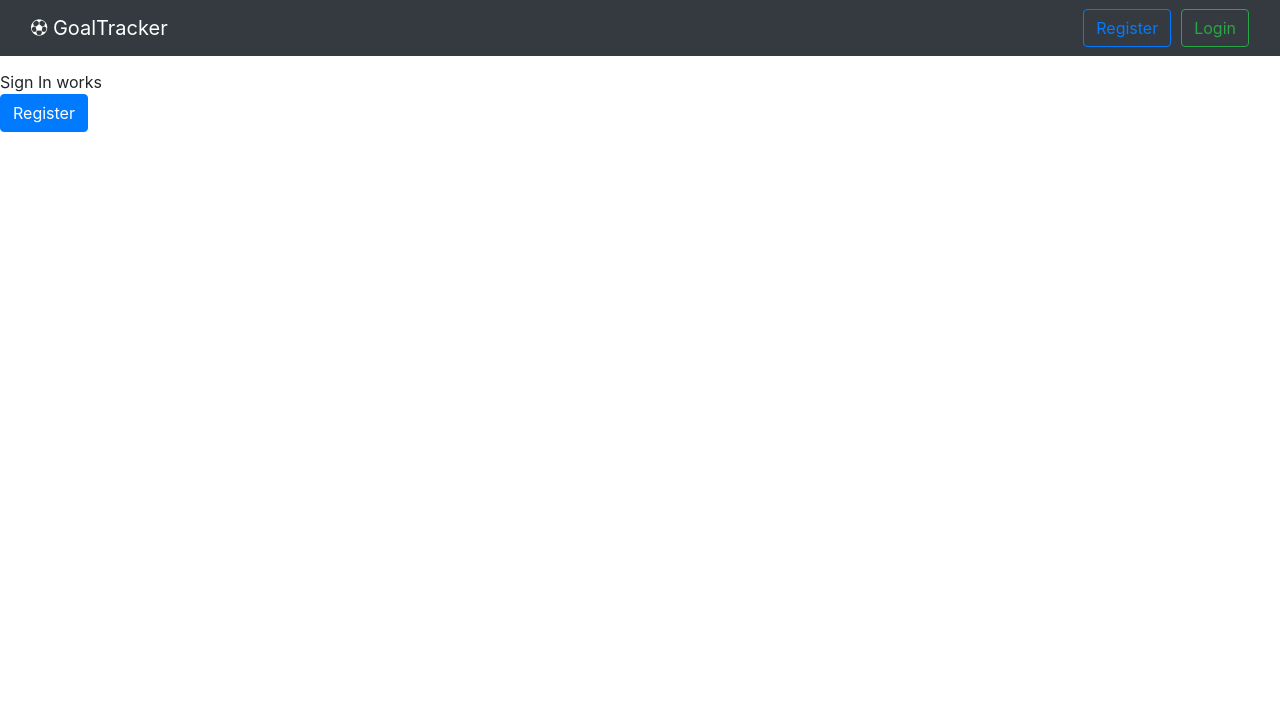
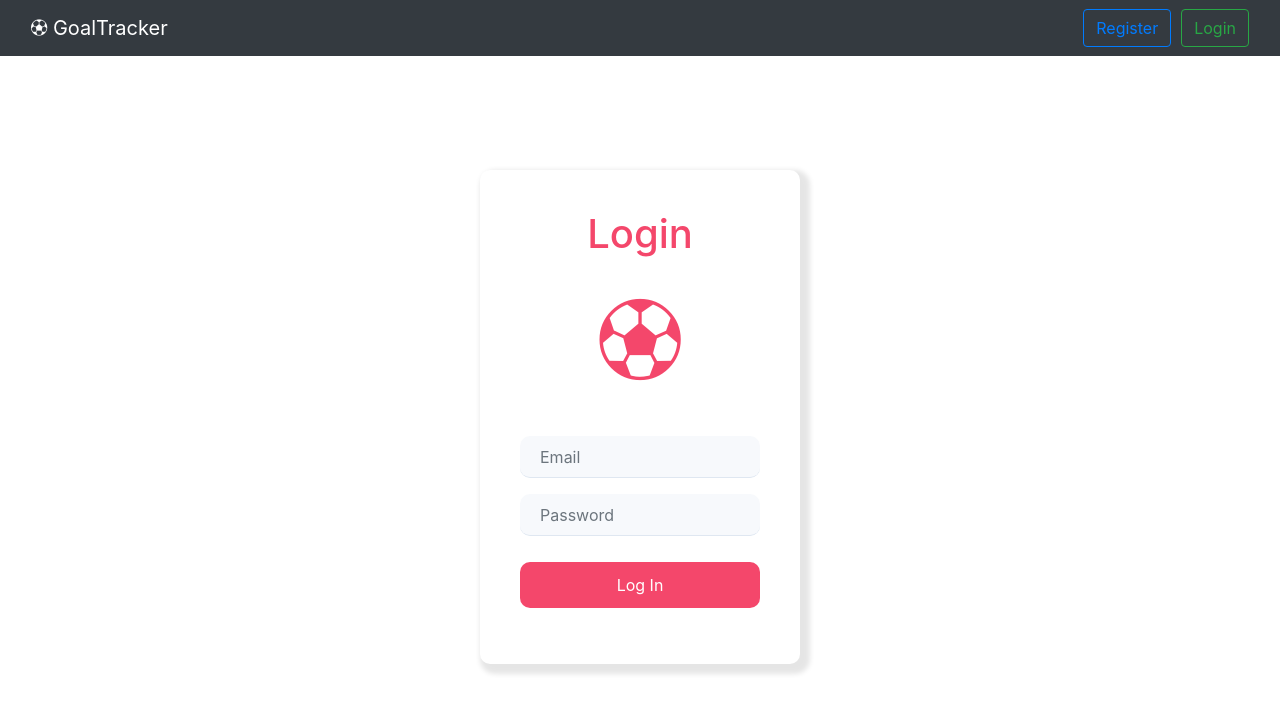
Before and after one commit to rhaegar453/todofrontend, a React (Create React App) app: page /login in a window 1280 px wide. Shown: the top 712 px of the page. Built offline with nearby package versions, Linux system fonts and the light colour scheme.

Commit message:
Login functionality implemented successfully. Redirects to be configured

```diff
--- a/package.json
+++ b/package.json
@@ -4,7 +4,6 @@
   "private": true,
   "dependencies": {
     "axios": "^0.18.0",
-    "dotenv": "^6.2.0",
     "react": "^16.7.0",
     "react-dom": "^16.7.0",
     "react-redux": "^6.0.0",
--- a/src/Authentication/SignIn.js
+++ b/src/Authentication/SignIn.js
@@ -1,20 +1,89 @@
-import React from 'react';
-import {connect} from 'react-redux';
-import {Link} from 'react-router-dom';
+import React from "react";
+import { connect } from "react-redux";
+import { Link } from "react-router-dom";
+import { login } from "../Store/Actions/auth";
+import { Redirect } from "react-router-dom";
 
-class SignIn extends React.Component{
-    constructor(props){
-        super(props);
-    }
-    render(){
-        return(
-            <div>
-                <div>Sign In works</div>
-                <Link to="/register"><button className="btn btn-primary">Register</button></Link>
+class SignIn extends React.Component {
+  constructor(props) {
+    super(props);
+    this.state = {
+      email: "",
+      password: ""
+    };
+  }
+
+  componentDidMount() {
+    console.log(process.env);
+  }
+  handleSubmit = e => {
+    e.preventDefault();
+    console.log("Submit Successful");
+    this.props.login(this.state.email, this.state.password);
+};
+
+
+  render() {
+      const redirect=this.props.loginSuccess?<Redirect to="/"/>:null;
+    return (
+      <div>
+          {redirect}
+        <div className="login-clean">
+          <form onSubmit={this.handleSubmit}>
+            <h2 className="sr-only">Login Form</h2>
+            <div className="illustration">
+              <h1>Login</h1>
+              <i className="icon ion-ios-football" />
             </div>
-        );
-    }
-
+            <div className="form-group">
+              <input
+                autoComplete="off"
+                className="form-control"
+                type="email"
+                name="email"
+                placeholder="Email"
+                onChange={e => this.setState({ email: e.target.value })}
+                value={this.state.email}
+              />
+            </div>
+            <div className="form-group">
+              <input
+                onChange={e => this.setState({ password: e.target.value })}
+                autoComplete="off"
+                className="form-control"
+                type="password"
+                name="password"
+                placeholder="Password"
+                value={this.state.password}
+              />
+            </div>
+            <div className="form-group">
+              <button className="btn btn-primary btn-block" type="submit">
+                Log In
+              </button>
+            </div>
+          </form>
+        </div>
+      </div>
+    );
+  }
 }
 
-export default SignIn;
+const mapStateToProps = state => {
+  return {
+    isLoggedIn: state.auth.isLoggedIn,
+    loginSuccess: state.auth.success,
+    error: state.auth.error,
+    errorMessage: state.auth.errorMessage
+  };
+};
+
+const mapDispatchToProps = dispatch => {
+  return {
+    login: (email, password) => dispatch(login(email, password))
+  };
+};
+export default connect(
+  mapStateToProps,
+  mapDispatchToProps
+)(SignIn);
--- a/src/Navigation/Navigation.js
+++ b/src/Navigation/Navigation.js
@@ -10,9 +10,15 @@ class Navigation extends React.Component {
     super(props);
   }
 
+  logoutHandler=()=>{
+      setTimeout(()=>{
+        this.props.logout()
+      },1000)
+  }
+
   render() {
     const authButtons = this.props.isLoggedIn ? (
-      <button className="btn btn-primary" type="button" id="authbuttons">
+      <button className="btn btn-primary" type="button" id="authbuttons" onClick={this.logoutHandler}>
         Log Out
       </button>
     ) : (
--- a/src/Store/Actions/auth.js
+++ b/src/Store/Actions/auth.js
@@ -1,5 +1,7 @@
 import * as actions from "../ActionTypes/auth";
 import axios from "axios";
+import * as devProcess from '../../devConfig';
+
 /* #region CheckLogin */
 
 const checkLoginStart = () => {
@@ -8,14 +10,15 @@ const checkLoginStart = () => {
   };
 };
 
-const checkLoginSuccess = token => {
+const checkLoginSuccess = (token,actualToken) => {
   return {
     type: actions.check_login_success,
-    token: token
+    data: token,
+    token:actualToken
   };
 };
 
-const checkLoginFail = err => {
+export const checkLoginFail = err => {
   return {
     type: actions.check_login_fail,
     payload: "AutoLogin Failed"
@@ -28,14 +31,16 @@ export const checkLogin = token => {
     console.log("Make a call to the server to fetch the details");
     const headers = {
       "Content-Type": "application/json",
-      authorization: token
+      "authorization": token
     };
     axios
-      .post(process.env.GET_USER_DETAILS)
+      .get(devProcess.REACT_APP_GET_USER_DETAILS,{headers:headers})
       .then(data => {
-        dispatch(checkLoginSuccess());
+        console.log(data);
+        dispatch(checkLoginSuccess(data, token));
       })
       .catch(err => {
+        console.log(err);
         dispatch(checkLoginFail());
       });
   };
@@ -58,17 +63,23 @@ const loginFail = err => {
 const loginSuccess = token => {
   return {
     type: actions.login_success,
-    payload: token.token
+    token: token.data.token
   };
 };
 
 export const login = (email, password) => {
   return dispatch => {
     dispatch(loginStart());
+    let data={
+      email:email,
+      password:password
+    }
+    let headers={ "Content-Type": "application/json" }
     axios
-      .post(process.env.LOGIN_URL)
+      .post(devProcess.REACT_APP_LOGIN_URL, data, {headers:headers})
       .then(token => {
         dispatch(loginSuccess(token));
+        localStorage.setItem('jwt', token.data.token);
       })
       .catch(err => {
         dispatch(loginFail(err));
@@ -99,7 +110,7 @@ export const register = (email, password, username) => {
   return dispatch => {
     dispatch(registerStart());
     axios
-      .post(process.env.REGISTER_URL)
+      .post(devProcess.REACT_APP_REGISTER_URL)
       .then(data => {
         if (data.success) {
           dispatch(registerSuccess("Successfully Registered"));
--- a/src/Store/Reducers/auth.js
+++ b/src/Store/Reducers/auth.js
@@ -15,14 +15,15 @@ const authReducer = (state = initialState, action) => {
   switch (action.type) {
     //Check Login
     case actionTypes.check_login_start:
-      return updateObject(state, { loading: true });
+      return updateObject(state, { loading: true, isLoggedIn:false});
     case actionTypes.check_login_fail:
-      return updateObject(state, { loading: false });
+      return updateObject(state, { loading: false, isLoggedIn:false});
     case actionTypes.check_login_success:
       return updateObject(state, {
         loading: false,
         isLoggedIn: true,
-        token: action.token
+        token: action.token,
+        username:action.data.data.username
       });
       //Login Start
     case actionTypes.login_start:
@@ -32,7 +33,7 @@ const authReducer = (state = initialState, action) => {
         loading: false,
         isLoggedIn: true,
         success: true,
-        username: action.payload
+        token: action.token
       });
     case actionTypes.login_fail:
       return updateObject(state,{
--- a/src/ToDo/ToDo.js
+++ b/src/ToDo/ToDo.js
@@ -1,11 +1,31 @@
 import React from 'react';
 import {connect} from 'react-redux';
-import {Link} from 'react-router-dom';
+import {Link, Redirect} from 'react-router-dom';
+import {checkLoginFail, checkLogin} from '../Store/Actions/auth';
+
 
 class ToDo extends React.Component{
     constructor(props){
         super(props);
+        this.state={
+            tokenAvailable:false
+        }
     }
+
+    componentDidMount(){
+        //Get the token from localstorage
+        try{
+            let token=localStorage.getItem('jwt');
+            if(!token){
+                throw new Error('Token not found');
+            }
+            this.props.getDetails(token);
+        }
+        catch(err){
+            this.props.notLoggedIn();
+        }
+    }
+
 
     render(){
         return(
@@ -18,4 +38,19 @@ class ToDo extends React.Component{
 }
 
 
-export default ToDo;
+
+const mapStateToProps=(state)=>{
+    return{
+        isLoggedIn:state.auth.isLoggedIn
+    }
+}
+
+
+const mapDispatchToProps=(dispatch)=>{
+    return{
+        notLoggedIn:()=>dispatch(checkLoginFail()),
+        getDetails:(token)=>dispatch(checkLogin(token))
+    }
+}
+
+export default connect(mapStateToProps, mapDispatchToProps)(ToDo);
--- /dev/null
+++ b/src/devConfig.js
@@ -0,0 +1,7 @@
+export const REACT_APP_GET_USER_DETAILS="http://localhost:3001/api/auth/userDetails";
+export const REACT_APP_LOGIN_URL="http://localhost:3001/api/auth/login";
+export const REACT_APP_REGISTER_URL="http://localhost:3001/api/auth/register";
+export const REACT_APP_TASK_CREATE="http://localhost:3001/api/tasks/newTask";
+export const REACT_APP_TASK_DELETE="http://localhost:3001/api/tasks/delete";
+export const REACT_APP_TASK_UPDATE="http://localhost:3001/api/tasks/update";
+export const REACT_APP_TASK_LIST="http://localhost:3001/api/tasks";
```
Also changed, not shown: src/Store/Actions/task.js (+6 -4 lines), 2 other files (tests, documents, lock files or other folders).
